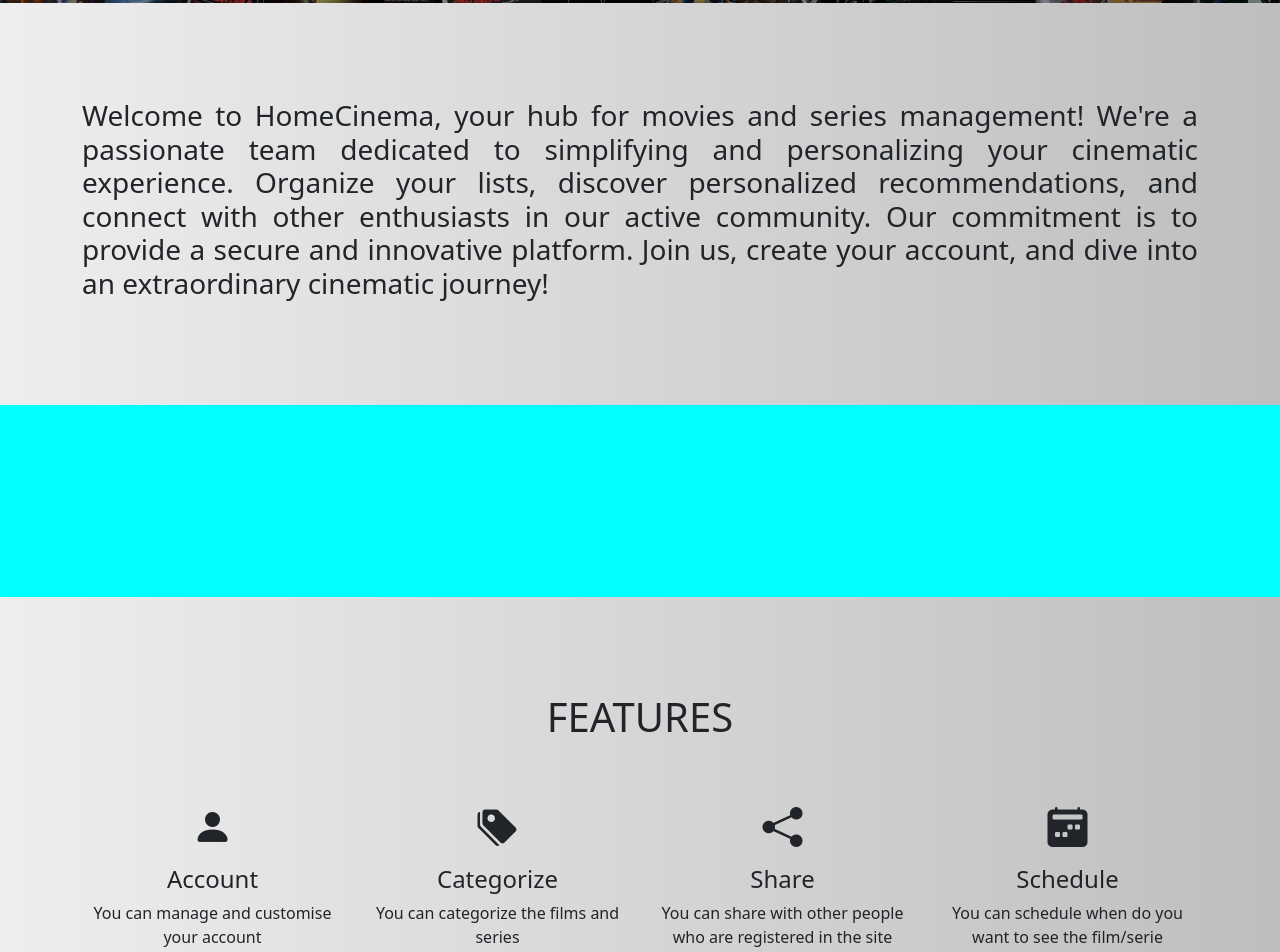
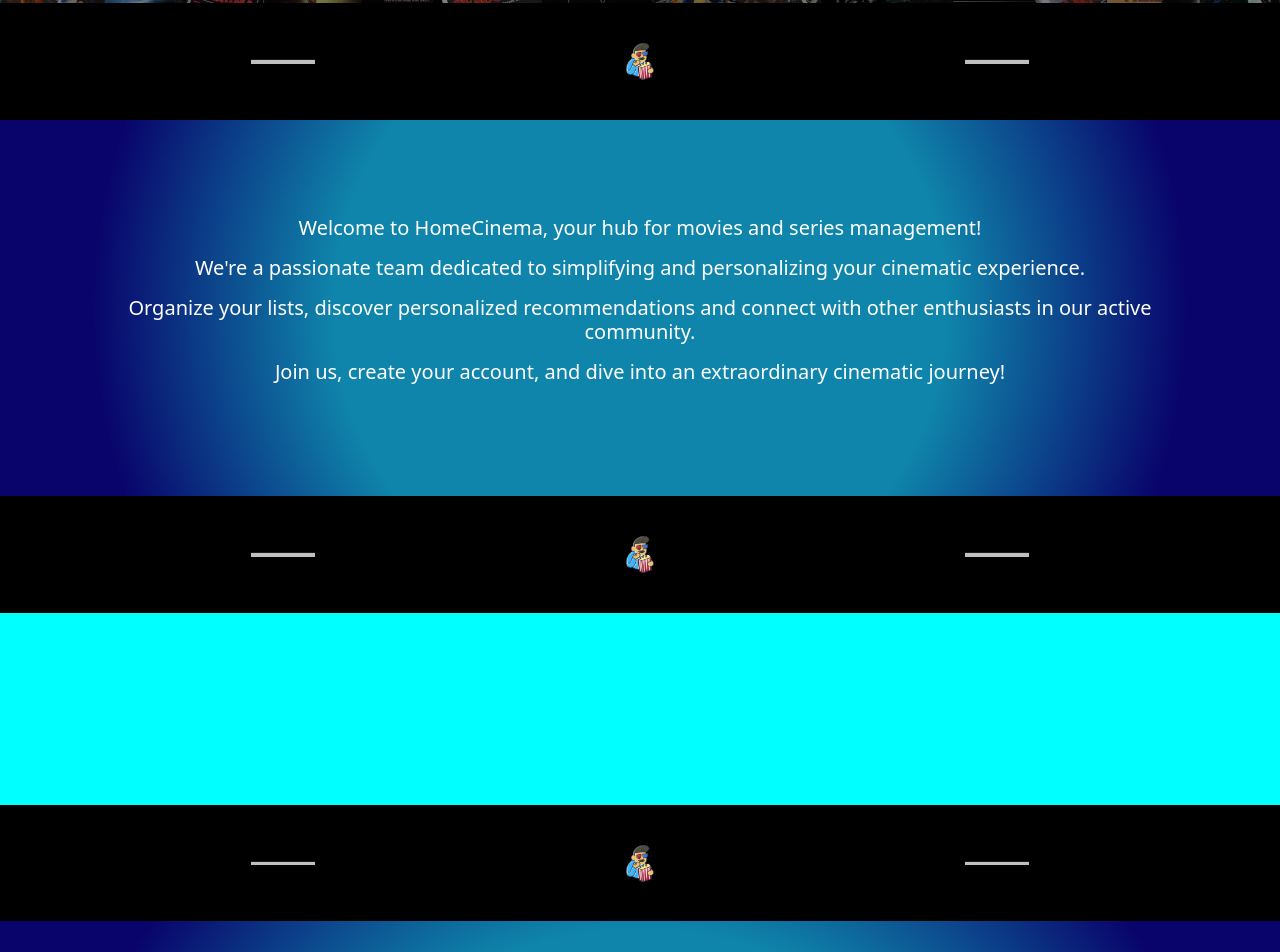
Before and after one commit to Jota02/SIR, a plain HTML site: page index.html in a window 1280 px wide. Shown: the part 797-1749 px from the top of the page. Drawn offline with nearby package versions, Linux system fonts and the light colour scheme.

Commit message:
Adicionadas breaks entre secções

```diff
--- a/css/styles.css
+++ b/css/styles.css
@@ -4,8 +4,8 @@ body {
 }
 
 .page {
-    padding: 6rem 0;
-    background: linear-gradient(to right, #eeeeee, #bdbebd);
+    padding: 6rem;
+    background: radial-gradient(circle, rgba(15,133,171,1) 46%, rgba(9,4,107,1) 82%);
 }
 
 nav li{
@@ -52,6 +52,18 @@ hr.divider{
     opacity: 0.75;
 }
 
+/*Section break*/
+.break {
+    padding: 2rem;
+    background-size: cover;
+    background-color: black;
+
+    .resize{
+        height: 2.5rem;
+    }
+}
+
+
 /* Team */
 .team-member {
     margin-bottom: 3rem;
--- a/index.html
+++ b/index.html
@@ -14,7 +14,7 @@
 <body id="page-top">
 
     <!-- Barra de navegação -->
-    <nav class="navbar navbar-expand-lg navbar-dark bg-secondary fixed-top">
+    <nav class="navbar navbar-expand-lg navbar-dark bg-dark fixed-top">
         <div class="container text-uppercase">
             <a class="navbar-brand d-flex align-items-center" style="font-weight: bold;" href="#"> HomeCinema <img src="./img/logo.png" height="30rem" class="ms-3"></a>
             <button class="navbar-toggler" type="button" data-bs-toggle="collapse" data-bs-target="#navbarSupportedContent" aria-controls="navbarSupportedContent" aria-expanded="false" aria-label="Toggle navigation"><span class="navbar-toggler-icon"></span></button>
@@ -56,24 +56,65 @@
         </div>
     </header>
 
+    <div class="break">
+        <div class="row justify-content-center align-items-center g-2">
+            <div class="col-5">
+                <hr class="divider">
+            </div>
+            <div class="col-2 text-center">
+                <img src="./img/logo.png" class="img-fluid resize"alt="logo">
+            </div>
+            <div class="col-5">
+                <hr class="divider">
+            </div>
+        </div>
+    </div>
+
     <!-- About -->
     <section class="page" id="about">
-        <div class="container" style="text-align: justify;">
-            <h3>
-                Welcome to HomeCinema, your hub for movies and series management!
-                We're a passionate team dedicated to simplifying and personalizing your cinematic experience.
-                Organize your lists, discover personalized recommendations, and connect with other enthusiasts in our active community.
-                Our commitment is to provide a secure and innovative platform.
-                Join us, create your account, and dive into an extraordinary cinematic journey!
-            </h3>
+        <div class="container text-center" style="text-align: justify; color: #ffffff;">
+            <h5>
+                <p>Welcome to HomeCinema, your hub for movies and series management!</p>
+                <p>We're a passionate team dedicated to simplifying and personalizing your cinematic experience.</p>
+                <p>Organize your lists, discover personalized recommendations and connect with other enthusiasts in our active community.</p>
+                <p>Join us, create your account, and dive into an extraordinary cinematic journey!</p>
+            </h5>
         </div>
     </section>
+
+    <div class="break">
+        <div class="row justify-content-center align-items-center g-2">
+            <div class="col-5">
+                <hr class="divider">
+            </div>
+            <div class="col-2 text-center">
+                <img src="./img/logo.png" class="img-fluid resize"alt="logo">
+            </div>
+            <div class="col-5">
+                <hr class="divider">
+            </div>
+        </div>
+    </div>
 
     <!-- How it Works -->
 
     <section class="page" id="howitworks" style="background: aqua;">
 
     </section>
+
+    <div class="break">
+        <div class="row justify-content-center align-items-center g-2">
+            <div class="col-5">
+                <hr class="divider">
+            </div>
+            <div class="col-2 text-center">
+                <img src="./img/logo.png" class="img-fluid resize"alt="logo">
+            </div>
+            <div class="col-5">
+                <hr class="divider">
+            </div>
+        </div>
+    </div>
 
     <!-- Features -->
 
@@ -145,6 +186,20 @@
         </div>
     </section>
 
+    <div class="break">
+        <div class="row justify-content-center align-items-center g-2">
+            <div class="col-5">
+                <hr class="divider">
+            </div>
+            <div class="col-2 text-center">
+                <img src="./img/logo.png" class="img-fluid resize"alt="logo">
+            </div>
+            <div class="col-5">
+                <hr class="divider">
+            </div>
+        </div>
+    </div>
+
     <!-- Team -->
 
     <section class="page" id="team">
@@ -168,6 +223,20 @@
             </div>
         </div>
     </section>
+
+    <div class="break">
+        <div class="row justify-content-center align-items-center g-2">
+            <div class="col-5">
+                <hr class="divider">
+            </div>
+            <div class="col-2 text-center">
+                <img src="./img/logo.png" class="img-fluid resize"alt="logo">
+            </div>
+            <div class="col-5">
+                <hr class="divider">
+            </div>
+        </div>
+    </div>
 
     <!-- Contact -->
 
@@ -207,7 +276,7 @@
     </section>
 
 
-    <footer class="py-3 bg-secondary">
+    <footer class="py-3 bg-dark">
         <div class="container">
             <p class="m-0 text-center text-white">Copyright &copy; 2023 - HomeCinema</p>
         </div>
```
